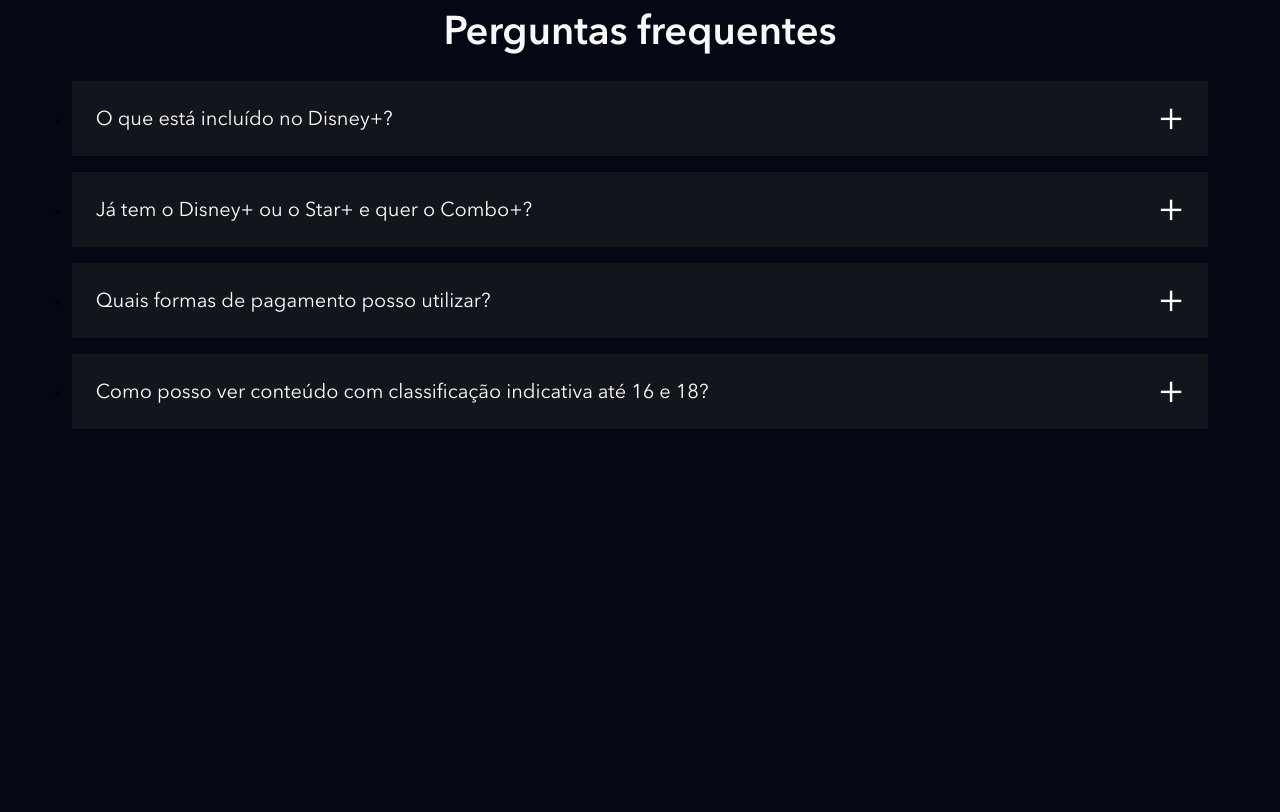
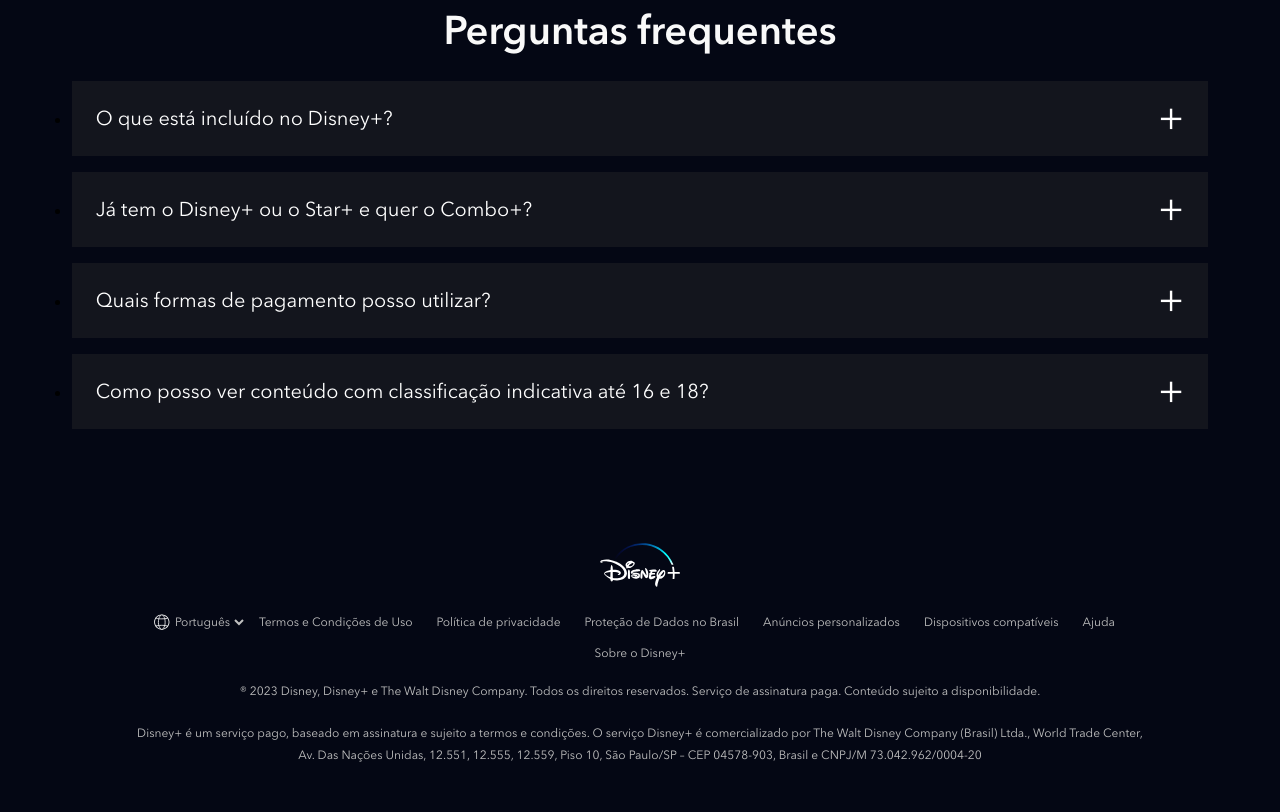
Before and after one commit to Rojerneo/projeto_4_CloneDisneyPlus, a website: page index.html in a window 1280 px wide. Shown: the part 3902-4714 px from the top of the page. Before the commit the page ends 4419 px from the top, so only its background shows below. Drawn offline with nearby package versions, Linux system fonts and the light colour scheme; files that its build step writes are made by us from their sources; files whose address does not match are found by name.

Commit message:
Criação do Rodapé

```diff
--- a/index.html
+++ b/index.html
@@ -291,6 +291,52 @@
             </li>
         </ul>
     </section>
+    <footer class="footer">
+        <div class="container">
+            <img src="./dist/images/disneyplus.svg" alt="">
+            <ul class="footer__list">
+                <li class="footer__list__item">
+                    <div class="language-selector">
+                        <img src="./dist/images/icones/globe.svg" alt="Globo Terrestre">
+                        <select class="text--small">
+                            <option>English</option>
+                            <option selected>Português</option>
+                        </select>
+                    </div>
+                </li>
+                <li class="footer__list__item">
+                    <a href="#" class="footer__list__item__link text--small">
+                        Termos e Condições de Uso</a>
+                </li>
+                <li class="footer__list__item">
+                    <a href="#" class="footer__list__item__link text--small">
+                        Política de privacidade</a>
+                </li>
+                <li class="footer__list__item">
+                    <a href="#" class="footer__list__item__link text--small">
+                        Proteção de Dados no Brasil</a>
+                </li>
+                <li class="footer__list__item">
+                    <a href="#" class="footer__list__item__link text--small">
+                        Anúncios personalizados</a>
+                </li>
+                <li class="footer__list__item">
+                    <a href="#" class="footer__list__item__link text--small">
+                        Dispositivos compatíveis</a>
+                </li>
+                <li class="footer__list__item">
+                    <a href="#" class="footer__list__item__link text--small">
+                        Ajuda</a>
+                </li>
+                <li class="footer__list__item">
+                    <a href="#" class="footer__list__item__link text--small">
+                        Sobre o Disney+</a>
+                </li>
+            </ul>
+            <p class="text--small">® 2023 Disney, Disney+ e The Walt Disney Company. Todos os direitos reservados. Serviço de assinatura paga. Conteúdo sujeito a disponibilidade.</p>
+            <p class="text--small">Disney+ é um serviço pago, baseado em assinatura e sujeito a termos e condições. O serviço Disney+ é comercializado por The Walt Disney Company (Brasil) Ltda., World Trade Center, Av. Das Nações Unidas, 12.551, 12.555, 12.559, Piso 10, São Paulo/SP – CEP 04578-903, Brasil e CNPJ/M 73.042.962/0004-20</p>
+        </div>
+    </footer>
     <script src="./src/main.js"></script>
 </body>
 </html>
--- a/src/styles/_faq.scss
+++ b/src/styles/_faq.scss
@@ -44,9 +44,10 @@
 
                     &__itens {
                         list-style: disc;
+                        transition: heigth, .5s ease;
                     }
-                }
             }
+        }
 
             &--is-open {
                 .faq__questions__item__question::after {
--- /dev/null
+++ b/src/styles/_footer.scss
@@ -0,0 +1,68 @@
+@use 'variaveis';
+
+.footer {
+    padding: 26px 8px;
+    text-align: center;
+
+    .container {
+        max-width: 1024px;
+        margin: 0 auto;
+    }
+
+    img {
+        width: 80px;
+        margin-bottom: 10px;
+    }
+
+    &__list {
+        display: flex;
+        align-items: center;
+        margin-bottom: 16px;
+        flex-wrap: wrap;
+        justify-content: center;
+
+        &__item {
+            list-style: none;
+
+            &__link {
+                text-decoration: none;
+                color: variaveis.$corTextoPrincipal;
+                padding: 8px 12px;
+
+                &:hover {
+                    color: variaveis.$corTextoSecundario;
+                }
+            }
+        }
+    }
+
+    p {
+        margin-bottom: 20px;
+    }
+}
+
+.language-selector {
+    display: flex;
+    align-items: center;
+
+    img {
+        height: 18px;
+        width: 18px;
+        margin: 0px;
+    }
+
+    select {
+        background-color: transparent;
+        border: none;
+        color: variaveis.$corTextoPrincipal;
+        height: 38px;
+
+        &:hover {
+            color: variaveis.$corTextoSecundario;
+        }
+
+        option {
+            color: variaveis.$corDeFundo
+        }
+    }
+}
--- a/src/styles/main.scss
+++ b/src/styles/main.scss
@@ -4,6 +4,7 @@
 @use 'plans';
 @use 'available-devices';
 @use 'faq';
+@use 'footer';
 
 @font-face {
     font-family: Avenir;
```
